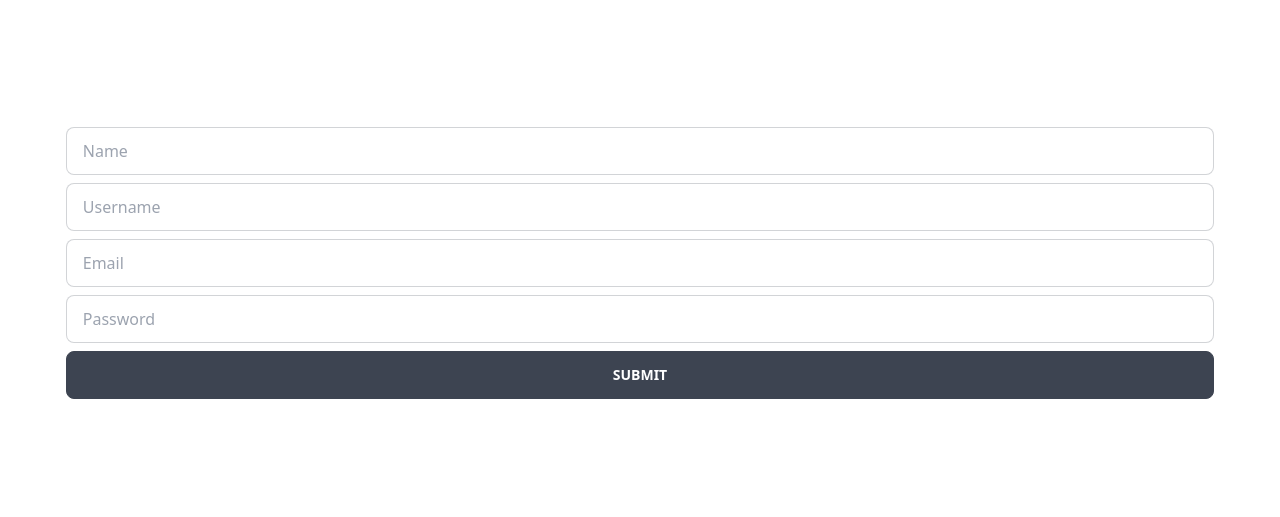
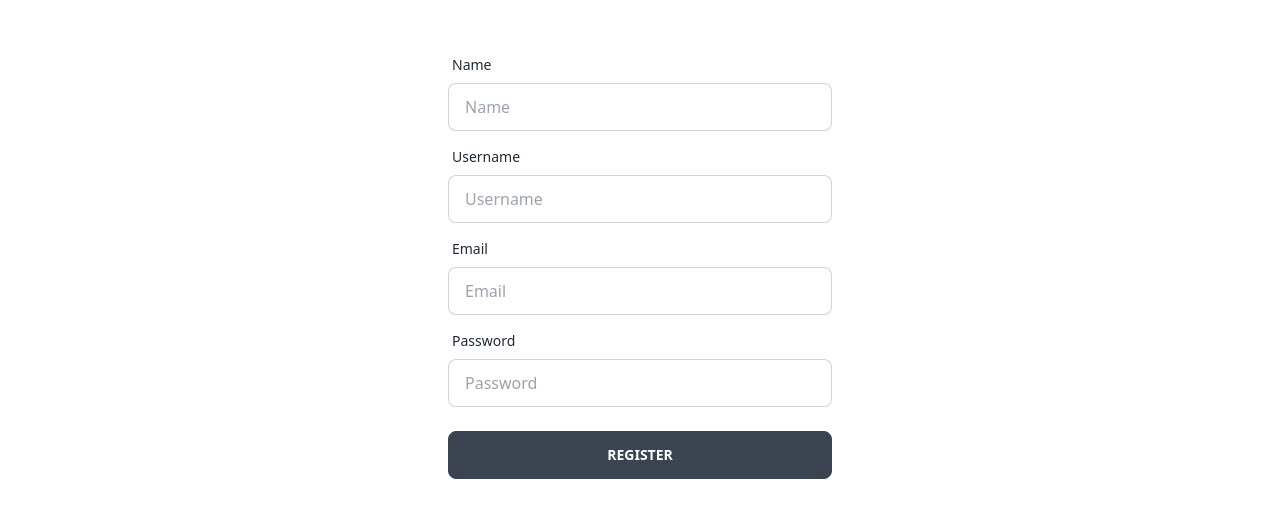
Before and after one commit to dev-homies/first-project, a Next.js app in the folder web/: page /register in a window 1280 px wide. Shown: the part 137-654 px from the top of the page. Built offline with nearby package versions, Linux system fonts and the light colour scheme.

Commit message:
feat: refactor register form, added error messages

```diff
--- a/web/components/register.tsx
+++ b/web/components/register.tsx
@@ -1,16 +1,24 @@
 import { useForm } from 'react-hook-form';
 import { yupResolver } from '@hookform/resolvers/yup';
 import * as yup from 'yup';
-import axios from 'axios';
+import { useMutation } from 'react-query';
+import { Axios } from '../utils';
+
+type RegisterFormType = {
+  name: string;
+  username: string;
+  email: string;
+  password: string;
+};
 
 const schema = yup
   .object({
-    name: yup.string().required(),
-    username: yup.string().required(),
-    email: yup.string().email(),
+    name: yup.string().required('Please enter your name'),
+    username: yup.string().required('Please enter your username'),
+    email: yup.string().email().required('Please enter your email'),
     password: yup
       .string()
-      .required('Please Enter your password')
+      .required('Please enter your password')
       .matches(
         /^(?=.*[A-Za-z])(?=.*\d)(?=.*[@$!%*#?&])[A-Za-z\d@$!%*#?&]{8,}$/,
         'Must Contain 8 Characters, One Uppercase, One Lowercase, One Number and one special case Character'
@@ -23,46 +31,81 @@ const RegisterForm = () => {
     register,
     handleSubmit,
     formState: { errors },
-  } = useForm({
+  } = useForm<RegisterFormType>({
     resolver: yupResolver(schema),
   });
 
-  const onUserSubmit = (data: any) => {
-    console.log(data);
-    axios.post('http://localhost:4000/v1/register', data);
-  };
+  const mutation = useMutation((formData: RegisterFormType) => {
+    return Axios.post('http://localhost:4000/v1/register', formData);
+  });
 
+  const onUserSubmit = (data: RegisterFormType) => mutation.mutate(data);
   return (
     <>
       <div className="h-screen w-screen">
         <div className="flex h-full items-center justify-center px-4">
-          <form onSubmit={handleSubmit(onUserSubmit)}>
+          <form onSubmit={handleSubmit(onUserSubmit)} className="w-full max-w-sm">
+            <div className="form-control w-full">
+              <label className="label">
+                <span className="label-text">Name</span>
+              </label>
               <input
                 {...register('name')}
                 type="text"
                 placeholder="Name"
                 className="input input-bordered mb-2 w-full"
               />
+              {errors.name ? (
+                <span className="py-2 text-sm text-red-500">{errors.name?.message}</span>
+              ) : null}
+            </div>
+
+            <div className="form-control w-full">
+              <label className="label">
+                <span className="label-text">Username</span>
+              </label>
               <input
                 {...register('username')}
                 type="text"
                 placeholder="Username"
                 className="input input-bordered mb-2 w-full"
               />
+              {errors.username ? (
+                <span className="py-2 text-sm text-red-500">{errors.username?.message}</span>
+              ) : null}
+            </div>
+
+            <div className="form-control w-full">
+              <label className="label">
+                <span className="label-text">Email</span>
+              </label>
               <input
                 {...register('email')}
                 type="email"
                 placeholder="Email"
                 className="input input-bordered mb-2 w-full"
               />
+              {errors.email ? (
+                <span className="py-2 text-sm text-red-500">{errors.email?.message}</span>
+              ) : null}
+            </div>
+
+            <div className="form-control w-full">
+              <label className="label">
+                <span className="label-text">Password</span>
+              </label>
               <input
                 {...register('password')}
                 type="password"
                 placeholder="Password"
                 className="input input-bordered mb-2 w-full"
               />
-            <button type="submit" className="btn w-full">
-              Submit
+              {errors.password ? (
+                <span className="py-2 text-sm text-red-500">{errors.password?.message}</span>
+              ) : null}
+            </div>
+            <button type="submit" className="btn mt-4 w-full">
+              Register
             </button>
           </form>
         </div>
--- /dev/null
+++ b/web/utils/index.ts
@@ -0,0 +1,7 @@
+import axios from 'axios';
+
+export const Axios = axios.create({
+  baseURL: 'http://localhost:4000/v1',
+  timeout: 10000,
+  withCredentials: true,
+});
```
Lines whose indentation alone changed are shown as unchanged.
